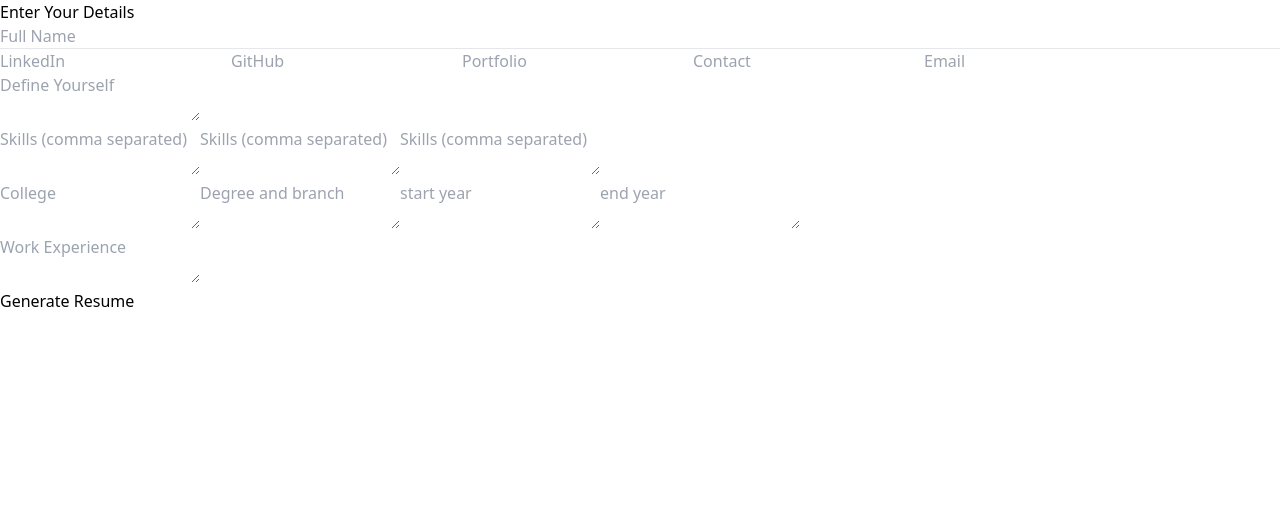
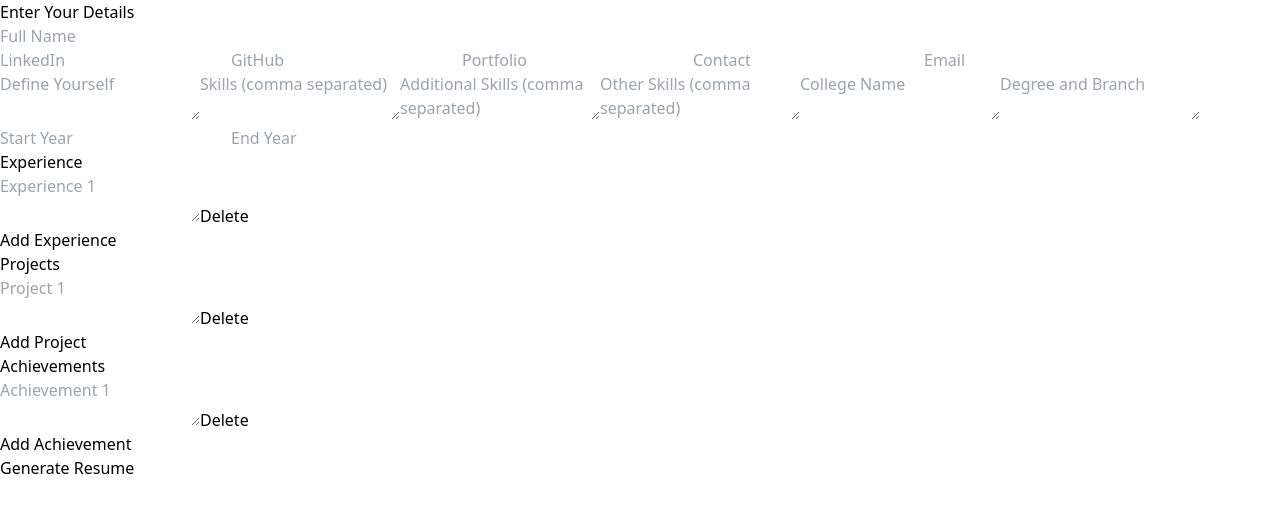
Before and after one commit to Sameer01-01/resume-generator, a React (Vite) app in the folder ACMhealthcareproject/: page / in a window 1280 px wide. Shown: the top 512 px of the page. Built offline with nearby package versions, Linux system fonts and the light colour scheme.

Commit message:
different sections added

```diff
--- a/ACMhealthcareproject/src/components/ResumeForm.jsx
+++ b/ACMhealthcareproject/src/components/ResumeForm.jsx
@@ -1,15 +1,93 @@
 import { Link } from "react-router-dom";
+import { useState } from "react";
 
 const ResumeForm = ({ setResumeData }) => {
+  const [experienceFields, setExperienceFields] = useState([{ id: 1, value: "" }]);
+  const [projectFields, setProjectFields] = useState([{ id: 1, value: "" }]);
+  const [achievementFields, setAchievementFields] = useState([{ id: 1, value: "" }]);
+
   const handleInputChange = (e) => {
     const { name, value } = e.target;
     setResumeData((prevData) => ({ ...prevData, [name]: value }));
+  };
+
+  const handleExperienceChange = (id, value) => {
+    const updatedExperiences = experienceFields.map((field) =>
+      field.id === id ? { ...field, value } : field
+    );
+    setExperienceFields(updatedExperiences);
+    setResumeData((prevData) => ({
+      ...prevData,
+      experiences: updatedExperiences.map((field) => field.value),
+    }));
+  };
+
+  const handleProjectChange = (id, value) => {
+    const updatedProjects = projectFields.map((field) =>
+      field.id === id ? { ...field, value } : field
+    );
+    setProjectFields(updatedProjects);
+    setResumeData((prevData) => ({
+      ...prevData,
+      projects: updatedProjects.map((field) => field.value),
+    }));
+  };
+
+  const handleAchievementChange = (id, value) => {
+    const updatedAchievements = achievementFields.map((field) =>
+      field.id === id ? { ...field, value } : field
+    );
+    setAchievementFields(updatedAchievements);
+    setResumeData((prevData) => ({
+      ...prevData,
+      achievements: updatedAchievements.map((field) => field.value),
+    }));
+  };
+
+  const addExperienceField = () => {
+    setExperienceFields([...experienceFields, { id: Date.now(), value: "" }]);
+  };
+
+  const removeExperienceField = (id) => {
+    const updatedExperiences = experienceFields.filter((field) => field.id !== id);
+    setExperienceFields(updatedExperiences);
+    setResumeData((prevData) => ({
+      ...prevData,
+      experiences: updatedExperiences.map((field) => field.value),
+    }));
+  };
+
+  const addProjectField = () => {
+    setProjectFields([...projectFields, { id: Date.now(), value: "" }]);
+  };
+
+  const removeProjectField = (id) => {
+    const updatedProjects = projectFields.filter((field) => field.id !== id);
+    setProjectFields(updatedProjects);
+    setResumeData((prevData) => ({
+      ...prevData,
+      projects: updatedProjects.map((field) => field.value),
+    }));
+  };
+
+  const addAchievementField = () => {
+    setAchievementFields([...achievementFields, { id: Date.now(), value: "" }]);
+  };
+
+  const removeAchievementField = (id) => {
+    const updatedAchievements = achievementFields.filter((field) => field.id !== id);
+    setAchievementFields(updatedAchievements);
+    setResumeData((prevData) => ({
+      ...prevData,
+      achievements: updatedAchievements.map((field) => field.value),
+    }));
   };
 
   return (
     <div className="bg-white p-10 rounded shadow">
       <h2 className="text-xl font-bold mb-4">Enter Your Details</h2>
       <form className="space-y-4">
+        {/* Basic Details */}
         <input
           type="text"
           name="name"
@@ -17,55 +95,46 @@ const ResumeForm = ({ setResumeData }) => {
           onChange={handleInputChange}
           className="w-full p-2 border rounded"
         />
-        <hr />
-        <div>
 
-          <div className="flex justify-center items-center gap-3">
-
-
+        <div className="flex flex-wrap gap-3">
           <input
             type="text"
             name="lkdn"
             placeholder="LinkedIn"
             onChange={handleInputChange}
-              className="w-full p-2 border rounded"
+            className="flex-1 p-2 border rounded"
           />
           <input
             type="text"
             name="gthb"
             placeholder="GitHub"
             onChange={handleInputChange}
-              className="w-full p-2 border rounded"
+            className="flex-1 p-2 border rounded"
           />
-
-
           <input
             type="text"
             name="prtf"
             placeholder="Portfolio"
             onChange={handleInputChange}
-              className="w-full p-2 border rounded"
+            className="flex-1 p-2 border rounded"
           />
           <input
             type="text"
             name="cnt"
             placeholder="Contact"
             onChange={handleInputChange}
-              className="w-full p-2 border rounded"
+            className="flex-1 p-2 border rounded"
           />
-
           <input
             type="text"
             name="mail"
             placeholder="Email"
             onChange={handleInputChange}
-              className="w-full p-2 border rounded"
+            className="flex-1 p-2 border rounded"
           />
         </div>
 
-        </div>
-
-
+        {/* Introduction */}
         <textarea
           name="intro"
           placeholder="Define Yourself"
@@ -73,8 +142,7 @@ const ResumeForm = ({ setResumeData }) => {
           className="w-full p-2 border rounded"
         />
 
-
-<div>
+        {/* Skills */}
         <textarea
           name="skillsl1"
           placeholder="Skills (comma separated)"
@@ -83,54 +151,133 @@ const ResumeForm = ({ setResumeData }) => {
         />
         <textarea
           name="skillsl2"
-            placeholder="Skills (comma separated)"
+          placeholder="Additional Skills (comma separated)"
           onChange={handleInputChange}
           className="w-full p-2 border rounded"
         />
         <textarea
           name="skillsl3"
-            placeholder="Skills (comma separated)"
+          placeholder="Other Skills (comma separated)"
           onChange={handleInputChange}
           className="w-full p-2 border rounded"
         />
-        </div>
 
-        <div>
-
+        {/* Education */}
         <textarea
           name="clgname"
-            placeholder="College"
+          placeholder="College Name"
           onChange={handleInputChange}
           className="w-full p-2 border rounded"
         />
         <textarea
           name="education"
-            placeholder="Degree and branch"
+          placeholder="Degree and Branch"
           onChange={handleInputChange}
           className="w-full p-2 border rounded"
         />
-          <textarea
+        <div className="flex gap-2">
+          <input
+            type="text"
             name="grdyear"
-            placeholder="start year"
+            placeholder="Start Year"
             onChange={handleInputChange}
-            className="w-full p-2 border rounded"
+            className="flex-1 p-2 border rounded"
           />
-          <textarea
+          <input
+            type="text"
             name="grdyear2"
-            placeholder="end year"
+            placeholder="End Year"
             onChange={handleInputChange}
-            className="w-full p-2 border rounded"
+            className="flex-1 p-2 border rounded"
           />
         </div>
 
+        {/* Experience */}
+        <div>
+          <h4 className="font-bold">Experience</h4>
+          {experienceFields.map((field, index) => (
+            <div key={field.id} className="flex items-center gap-2 mb-2">
+              <textarea
+                placeholder={`Experience ${index + 1}`}
+                value={field.value}
+                onChange={(e) => handleExperienceChange(field.id, e.target.value)}
+                className="flex-1 p-2 border rounded"
+              />
+              <button
+                type="button"
+                onClick={() => removeExperienceField(field.id)}
+                className="p-2 bg-red-500 text-white rounded"
+              >
+                Delete
+              </button>
+            </div>
+          ))}
+          <button
+            type="button"
+            onClick={addExperienceField}
+            className="mt-2 p-2 bg-blue-500 text-white rounded"
+          >
+            Add Experience
+          </button>
+        </div>
 
+        {/* Projects */}
+        <div>
+          <h4 className="font-bold">Projects</h4>
+          {projectFields.map((field, index) => (
+            <div key={field.id} className="flex items-center gap-2 mb-2">
+              <textarea
+                placeholder={`Project ${index + 1}`}
+                value={field.value}
+                onChange={(e) => handleProjectChange(field.id, e.target.value)}
+                className="flex-1 p-2 border rounded"
+              />
+              <button
+                type="button"
+                onClick={() => removeProjectField(field.id)}
+                className="p-2 bg-red-500 text-white rounded"
+              >
+                Delete
+              </button>
+            </div>
+          ))}
+          <button
+            type="button"
+            onClick={addProjectField}
+            className="mt-2 p-2 bg-blue-500 text-white rounded"
+          >
+            Add Project
+          </button>
+        </div>
 
+        {/* Achievements */}
+        <div>
+          <h4 className="font-bold">Achievements</h4>
+          {achievementFields.map((field, index) => (
+            <div key={field.id} className="flex items-center gap-2 mb-2">
               <textarea
-          name="experience"
-          placeholder="Work Experience"
-          onChange={handleInputChange}
-          className="w-full p-2 border rounded"
+                placeholder={`Achievement ${index + 1}`}
+                value={field.value}
+                onChange={(e) => handleAchievementChange(field.id, e.target.value)}
+                className="flex-1 p-2 border rounded"
               />
+              <button
+                type="button"
+                onClick={() => removeAchievementField(field.id)}
+                className="p-2 bg-red-500 text-white rounded"
+              >
+                Delete
+              </button>
+            </div>
+          ))}
+          <button
+            type="button"
+            onClick={addAchievementField}
+            className="mt-2 p-2 bg-blue-500 text-white rounded"
+          >
+            Add Achievement
+          </button>
+        </div>
       </form>
 
       <div className="flex justify-center items-center mt-4">
--- a/ACMhealthcareproject/src/components/ResumePreview.jsx
+++ b/ACMhealthcareproject/src/components/ResumePreview.jsx
@@ -1,69 +1,101 @@
-
+import React from "react";
 
 const ResumePreview = ({ resumeData }) => {
-    const handlePrint = () => {
-      window.print();
-    };
+  const {
+    name,
+    lkdn,
+    gthb,
+    prtf,
+    cnt,
+    mail,
+    intro,
+    skillsl1,
+    skillsl2,
+    skillsl3,
+    clgname,
+    education,
+    grdyear,
+    grdyear2,
+    experiences,
+    projects,
+    achievements,
+  } = resumeData;
 
   return (
-      <div className="bg-white p-4 rounded shadow">
-
-
-        <div className="space-y-4">
-          <h3 className="text-3xl text-center font-bold">{resumeData.name || "Your Name"}</h3>
-
-          <hr />
-
-          <div className="flex items-center justify-center gap-5 flex-wrap text-center">
-
-          <p> <a className="hover:underline" href={resumeData.lkdn}>Linkedin</a> </p>
-          <p> <a href={resumeData.gthb}>Github</a> </p>
-          <p><a href={resumeData.prtf}>Portfolio</a></p>
-          <p className="hover:underline">{resumeData.cnt || "Phone"}</p>
-          <p className="hover:underline">{resumeData.mail || "Email"}</p>
-          </div>
-          <hr />
-
-          <div>
-            <h4 className="font-bold text-center">Objective</h4>
-            <p>{resumeData.intro || "Your Introduction"}</p>
+    <div className="bg-gray-100 p-10 rounded shadow">
+      {/* Personal Details */}
+      <h1 className="text-3xl font-bold mb-2">{name}</h1>
+      <div className="flex flex-wrap gap-4 text-blue-600">
+        <a href={lkdn} target="_blank" rel="noopener noreferrer">LinkedIn</a>
+        <a href={gthb} target="_blank" rel="noopener noreferrer">GitHub</a>
+        <a href={prtf} target="_blank" rel="noopener noreferrer">Portfolio</a>
+        <p>Contact: {cnt}</p>
+        <p>Email: {mail}</p>
       </div>
 
-          <hr />
-          <div>
-            <h4 className="font-bold">Skills</h4>
-            <p>{resumeData.skillsl1 || "Your Skills"}</p>
-            <p>{resumeData.skillsl2}</p>
-            <p>{resumeData.skillsl3}</p>
-          </div>
+      {/* Introduction */}
+      <section className="my-6">
+        <h2 className="text-xl font-bold mb-2">About Me</h2>
+        <p>{intro}</p>
+      </section>
 
-          <hr />
+      {/* Skills */}
+      <section className="my-6">
+        <h2 className="text-xl font-bold mb-2">Skills</h2>
+        <p>{skillsl1}</p>
+        <p>{skillsl2}</p>
+        <p>{skillsl3}</p>
+      </section>
 
+      {/* Education */}
+      <section className="my-6">
+        <h2 className="text-xl font-bold mb-2">Education</h2>
+        <p><strong>{clgname}</strong></p>
+        <p>{education}</p>
+        <p>{grdyear} - {grdyear2}</p>
+      </section>
 
-          <div>
-            <h4 className="font-bold">Education</h4>
-            <p>{resumeData.clgname || "Your College"}</p>
-            <p>{resumeData.education || "Your Education"}  <span>{resumeData.grdyear}</span> - {resumeData.grdyear2} </p>
-          </div>
+      {/* Experience */}
+      <section className="my-6">
+        <h2 className="text-xl font-bold mb-2">Experience</h2>
+        {experiences && experiences.length > 0 ? (
+          <ul className="list-disc pl-5">
+            {experiences.map((exp, index) => (
+              <li key={index}>{exp}</li>
+            ))}
+          </ul>
+        ) : (
+          <p>No experiences added yet.</p>
+        )}
+      </section>
 
+      {/* Projects */}
+      <section className="my-6">
+        <h2 className="text-xl font-bold mb-2">Projects</h2>
+        {projects && projects.length > 0 ? (
+          <ul className="list-disc pl-5">
+            {projects.map((project, index) => (
+              <li key={index}>{project}</li>
+            ))}
+          </ul>
+        ) : (
+          <p>No projects added yet.</p>
+        )}
+      </section>
 
-
-          <div>
-            <h4 className="font-bold">Experience</h4>
-            <p>{resumeData.experience || "Your Work Experience"}</p>
-          </div>
-        </div>
-
-
-        <div className="flex justify-center items-center">
-
-        <button
-          onClick={handlePrint}
-          className="mt-4 p-2 bg-blue-500 text-white rounded"
-          >
-          Print Resume
-        </button>
-          </div>
+      {/* Achievements */}
+      <section className="my-6">
+        <h2 className="text-xl font-bold mb-2">Achievements</h2>
+        {achievements && achievements.length > 0 ? (
+          <ul className="list-disc pl-5">
+            {achievements.map((achievement, index) => (
+              <li key={index}>{achievement}</li>
+            ))}
+          </ul>
+        ) : (
+          <p>No achievements added yet.</p>
+        )}
+      </section>
     </div>
   );
 };
```
Lines whose indentation alone changed are shown as unchanged.
